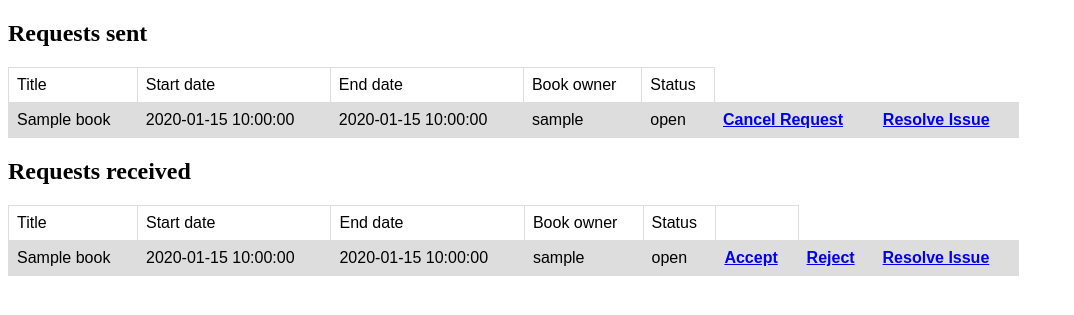
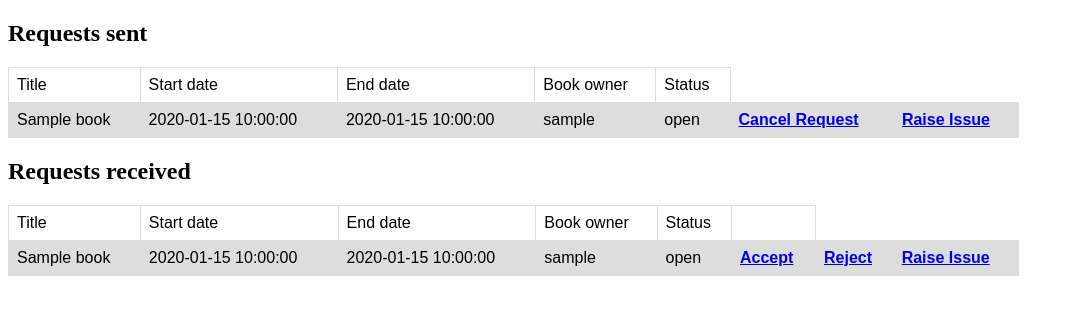
Before and after one commit to hu-ng/book_lending_club, a Flask app: page /notification in a window 1280 px wide. Shown: the top 315 px of the page, without its empty margins (0-1074 px from the left). Run offline with Flask 2, Linux system fonts and the light colour scheme; a user stored in the database is signed in; tables that the repository leaves empty hold one stand-in row (values such as "Sample post").

Commit message:
Revert "Added issue_resolve route, added to html"
This reverts commit a89194e4532a01e1017b444ed20e28cd513feb7d.

```diff
--- a/app/models.py
+++ b/app/models.py
@@ -57,7 +57,6 @@ class Transaction(db.Model):
     startdate = db.Column(db.DateTime, nullable=False)
     enddate = db.Column(db.DateTime, nullable=False)
     status = db.Column(db.String(60), nullable=False, default="open")
-    issue = db.Column(db.Boolean, default=False)
 
     def __repr__(self):
         return f"Transaction('{self.book_id}', '{self.borrower_id}')"
--- a/app/routes.py
+++ b/app/routes.py
@@ -179,6 +179,7 @@ def notification():
     return render_template('test_notification_page.html', requests_sent=sent_items, requests_received=received_items)
 
 
+# Isn't this the same as lender_confirmed?
 @app.route('/cancel_request/<int:request_id>/', methods=['GET', 'POST'])
 @login_required
 def cancel_request(request_id):
@@ -203,7 +204,6 @@ def cancel_request(request_id):
         request.status = 'cancelled'
         flash(f'Successfully cancel this request!', 'success')
         return redirect(url_for('notification'))
-
 
 @app.route('/reject_request/<int:request_id>/',methods=['GET','POST'])
 @login_required
@@ -263,15 +263,6 @@ def return_confirm(request_id):
 @login_required
 def issue_raise(request_id):
     transaction = Transaction.query.filter_by(id=request_id).first()
-    transaction.issue = True
+    transaction.status = 'issue_raised'
     db.session.commit()
     return redirect(url_for('notification'))
-
-
-@app.route("/notification/<int:request_id>/issue_resolve", methods=['GET','POST'])
-@login_required
-def issue_resolve(request_id):
-    transaction = Transaction.query.filter_by(id=request_id).first()
-    transaction.issue = False
-    db.session.commit()
-    return redirect(url_for('notification'))
--- a/app/templates/test_notification_page.HTML
+++ b/app/templates/test_notification_page.HTML
@@ -42,15 +42,10 @@
 				<th><a href={{ url_for('borrower_confirm', request_id=request.id) }}>Borrower Confirm</a></th>
                 <th><a href={{ url_for('cancel_request', request_id=request.id) }}>Cancel Request</a></th>
 			{% endif %}
-
             {% if request.status == "open"%}
 			         <th><a href={{ url_for('cancel_request', request_id=request.id) }}>Cancel Request</a></th>
             {% endif %}
-        {% if request.issue == False %}
 			<th><a href={{ url_for('issue_raise', request_id=request.id) }}>Raise Issue</a></th>
-        {% else %}
-            <th><a href={{ url_for('issue_resolve', request_id=request.id) }}>Resolve Issue</a></th>
-        {% endif %}
 		</tr>
 		{% endfor %}
 	</table >
@@ -75,24 +70,16 @@
 				<th><a href={{ url_for('lender_confirm', request_id = request.id) }}>Accept</a></th>
 				<th><a href={{ url_for('reject_request', request_id = request.id) }}>Reject</a></th>
 			{% endif %}
-
 			{% if request.status == "borrower_confirmed" %}
 				<th><a href={{ url_for('return_confirm', request_id = request.id) }}>Confirm Return</a></th>
 			{% endif %}
-
             {% if request.status == "pending cancel"%}
 			         <th><a href={{ url_for('cancel_request', request_id=request.id) }}>Confirm Canceling Request</a></th>
             {% endif %}
-
             {% if request.status == "lender_confirmed"%}
 			         <th><a href={{ url_for('cancel_request', request_id=request.id) }}>Cancel Request</a></th>
             {% endif %}
-
-        {% if request.issue == False %} <!-- If this flag is False, then the either user can raise an issue -->
-            <th><a href={{ url_for('issue_raise', request_id=request.id) }}>Raise Issue</a></th>
-        {% else %} <!-- Either user can resolve it too -->
-            <th><a href={{ url_for('issue_resolve', request_id=request.id) }}>Resolve Issue</a></th>
-        {% endif %}
+			<th><a href={{ url_for('issue_raise', request_id = request.id) }}>Raise Issue</a></th>
 		</tr>
 		{% endfor %}
 	</table>
```
Lines whose indentation alone changed are shown as unchanged.
